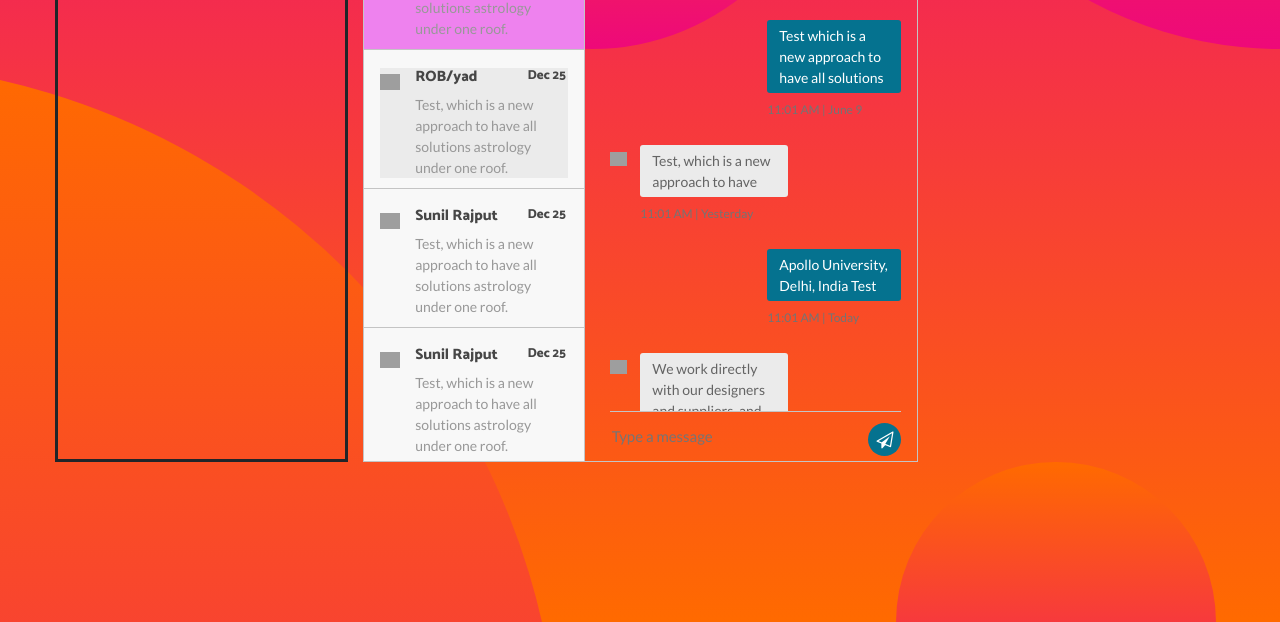
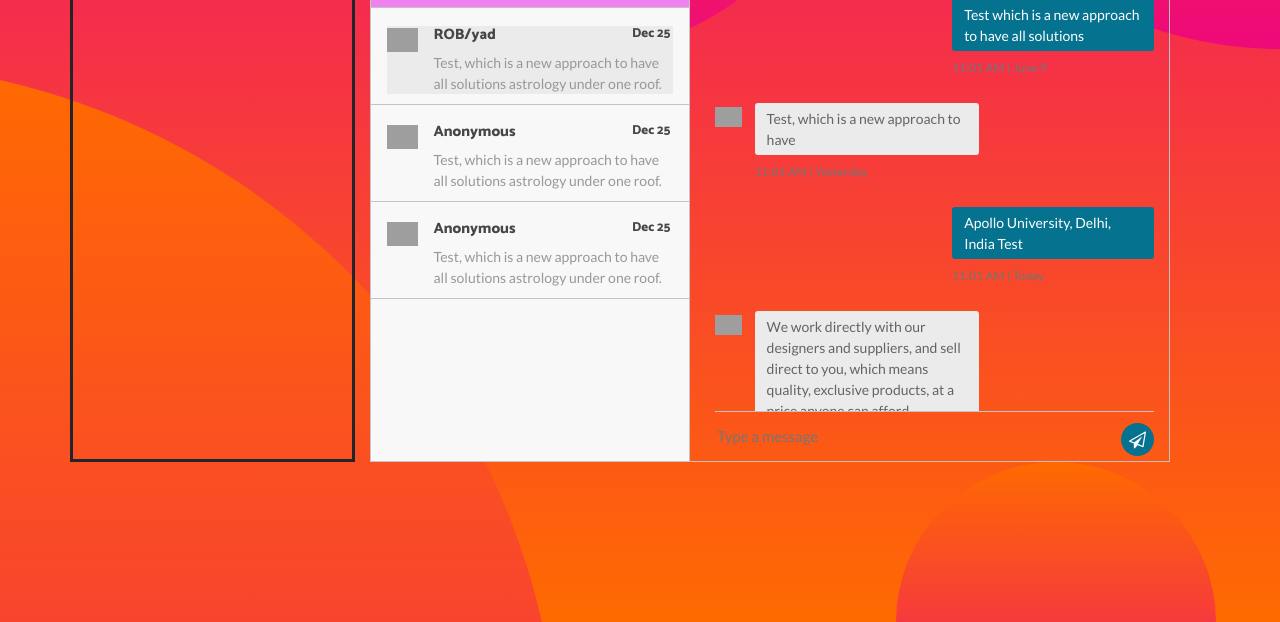
Before and after one commit to Silv3rh4t/reach_out, a website: page home.html in a window 1280 px wide. Shown: the part 351-973 px from the top of the page. Drawn offline with Linux system fonts and the light colour scheme; grey boxes are pictures that could not be loaded.

Commit message:
styled messages #2

```diff
--- a/css/home.css
+++ b/css/home.css
@@ -1,4 +1,4 @@
-.container{max-width:1170px; margin:auto;}
+
 img{ max-width:100%;}
 .inbox_people {
   background: #f8f8f8 none repeat scroll 0 0;
@@ -10,7 +10,7 @@ img{ max-width:100%;}
   border: 1px solid #c4c4c4;
   clear: both;
   overflow: hidden;
-  width:100%;
+
 }
 .top_spac{ margin: 20px 0 0;}
 
@@ -132,7 +132,7 @@ img{ max-width:100%;}
   width: 33px;
 }
 .messaging {
-  width:100%
+  width:800px;
 }
 .msg_history {
   height: 516px;
@@ -140,7 +140,7 @@ img{ max-width:100%;}
 }
 
 .notices{
-    padding-top: 20px;
+    padding: 20px;
     border-style: solid;
 
 }
--- a/home.html
+++ b/home.html
@@ -56,10 +56,10 @@
 
     <div class="container">
       <div class="row">
-        <div class="col-3 notices">
+        <div class="col-lg-3 notices">
           <h3>Notices</h3>
         </div>
-        <div class="col-6">
+        <div class="col-lg-6">
           <div class="messaging">
             <div class="inbox_msg">
               <div class="inbox_people">
@@ -100,7 +100,7 @@
                     <div class="chat_people">
                       <div class="chat_img"> <img src="https://ptetutorials.com/images/user-profile.png" alt="sunil"> </div>
                       <div class="chat_ib">
-                        <h5>Sunil Rajput <span class="chat_date">Dec 25</span></h5>
+                        <h5>Anonymous <span class="chat_date">Dec 25</span></h5>
                         <p>Test, which is a new approach to have all solutions
                           astrology under one roof.</p>
                       </div>
@@ -110,7 +110,7 @@
                     <div class="chat_people">
                       <div class="chat_img"> <img src="https://ptetutorials.com/images/user-profile.png" alt="sunil"> </div>
                       <div class="chat_ib">
-                        <h5>Sunil Rajput <span class="chat_date">Dec 25</span></h5>
+                        <h5>Anonymous <span class="chat_date">Dec 25</span></h5>
                         <p>Test, which is a new approach to have all solutions
                           astrology under one roof.</p>
                       </div>
```
